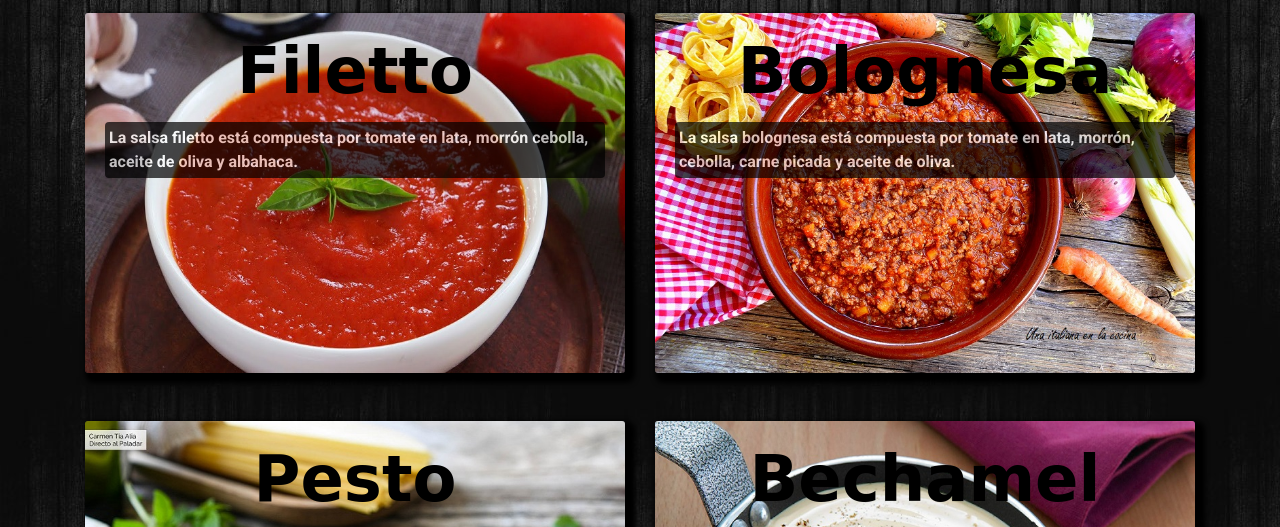
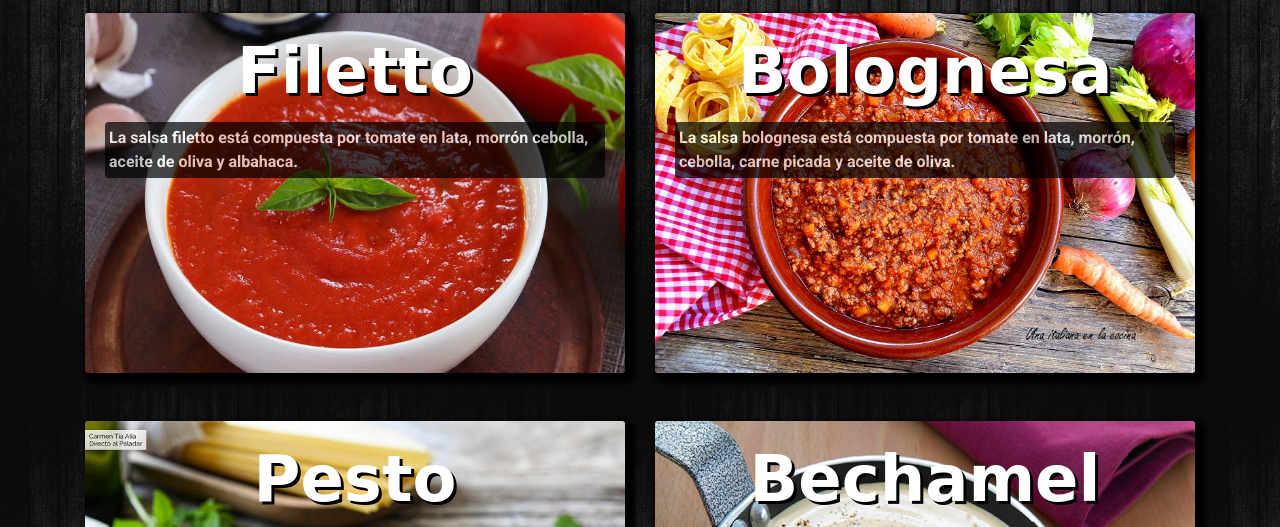
Before and after one commit to IgnacioMartinez10/ProyectoFinal, a plain HTML site: page salsas.html in a window 1280 px wide. Shown: the part 215-742 px from the top of the page. Drawn offline with nearby package versions, Linux system fonts and the light colour scheme; a web font is replaced by a local one.

Commit message:
Arreglando titulos

```diff
--- a/scss/estilos.scss
+++ b/scss/estilos.scss
@@ -198,6 +198,8 @@ footer{
 #salsas{
     .card{
         .card-title{
+            color: $colorWhite;
+            text-shadow: 3px 3px $colorBlack;
             font-size: 1.5rem;
            @media (min-width: 300px){
                font-size: 3rem;
```
Also changed, not shown: scss/estilos.css, 1 other file.
